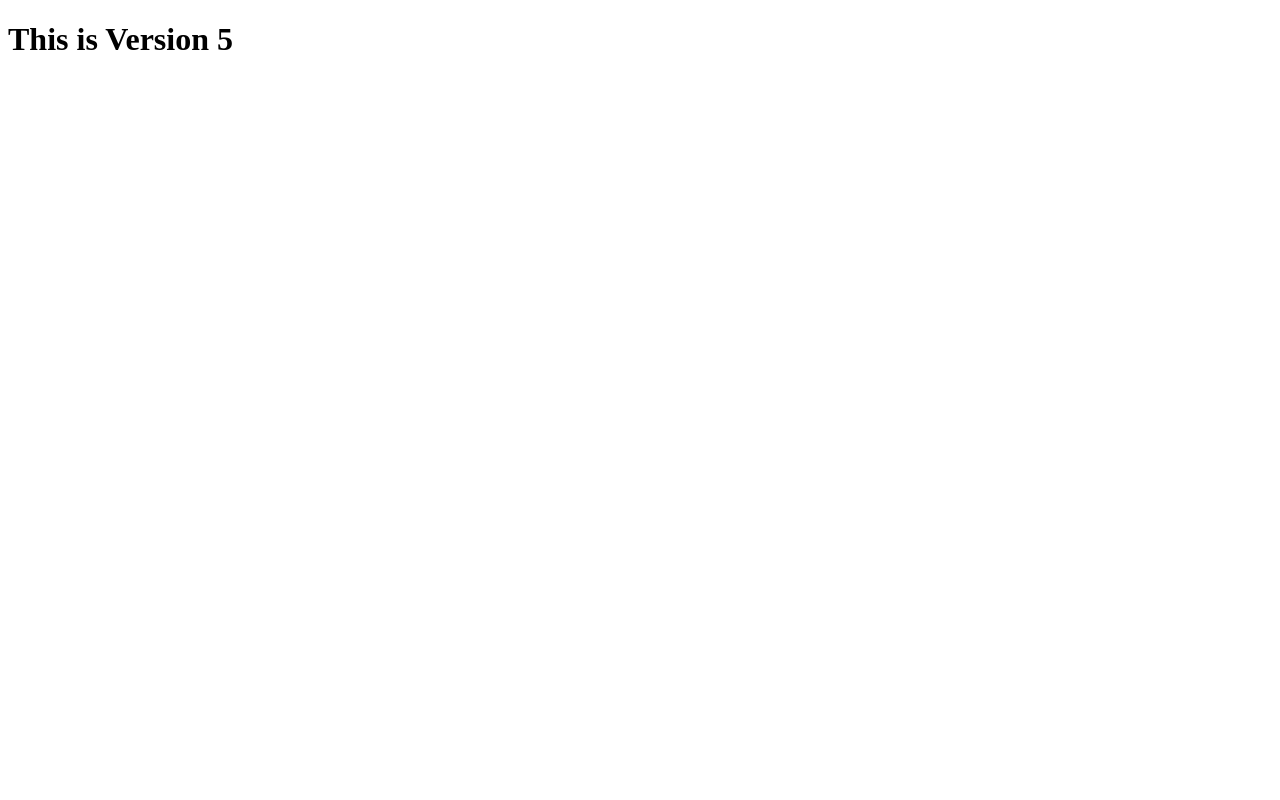
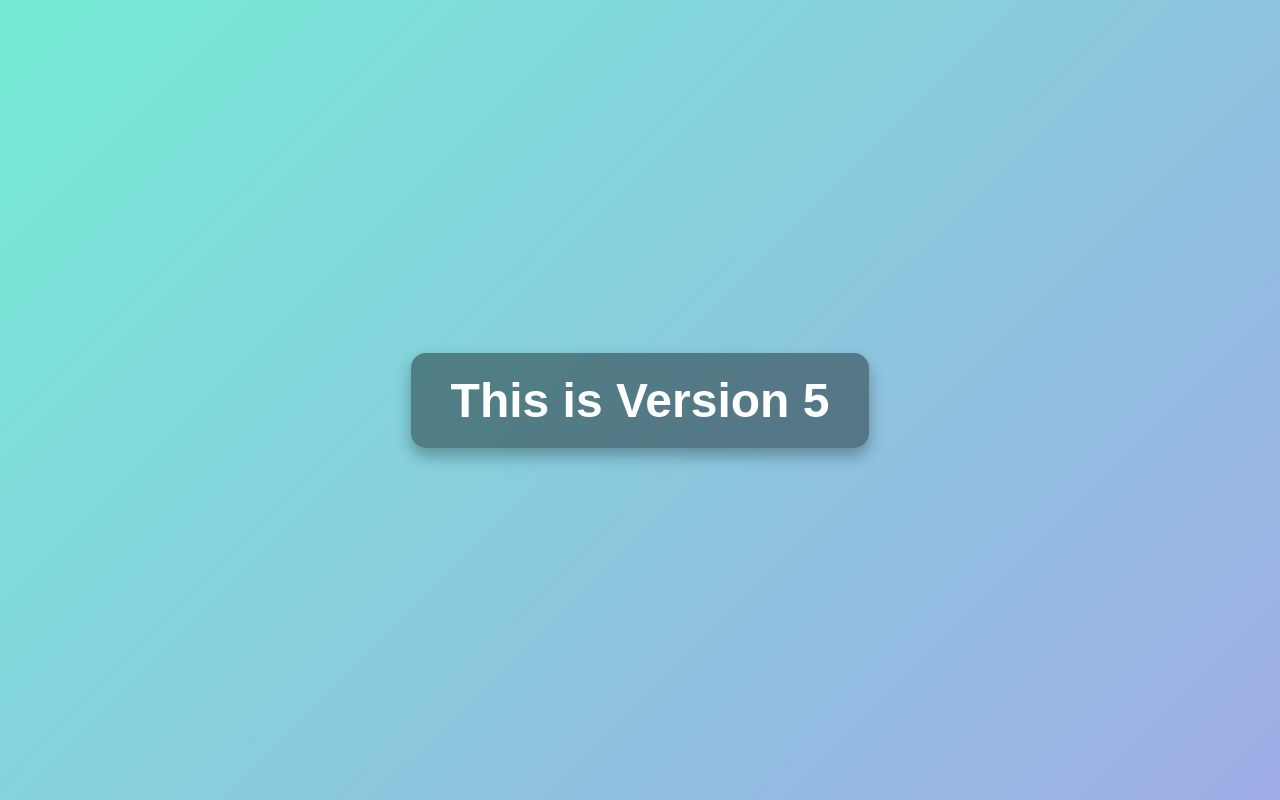
Before and after one commit to rajveer822/myrepo, a plain HTML site: page indent.html in a window 1280 px wide. Drawn offline with Linux system fonts and the light colour scheme.

Commit message:
added design for website

```diff
--- a/indent.html
+++ b/indent.html
@@ -3,6 +3,7 @@
 <head>
     <meta charset="UTF-8">
     <meta name="viewport" content="width=device-width, initial-scale=1.0">
+    <link rel="stylesheet" href="style.css">
     <title>Document</title>
 </head>
 <body>
--- /dev/null
+++ b/style.css
@@ -0,0 +1,35 @@
+/* General page style */
+body {
+  margin: 0;
+  padding: 0;
+  font-family: Arial, sans-serif;
+  background: linear-gradient(135deg, #74ebd5, #9face6);
+  height: 100vh;
+  display: flex;
+  justify-content: center;
+  align-items: center;
+}
+
+/* Style for the heading */
+h1 {
+  color: white;
+  font-size: 3rem;
+  background: rgba(0, 0, 0, 0.4);
+  padding: 20px 40px;
+  border-radius: 15px;
+  box-shadow: 0 8px 16px rgba(0, 0, 0, 0.3);
+  text-align: center;
+  animation: fadeIn 2s ease-in-out;
+}
+
+/* Simple fade-in animation */
+@keyframes fadeIn {
+  from {
+    opacity: 0;
+    transform: translateY(-30px);
+  }
+  to {
+    opacity: 1;
+    transform: translateY(0);
+  }
+}
```
